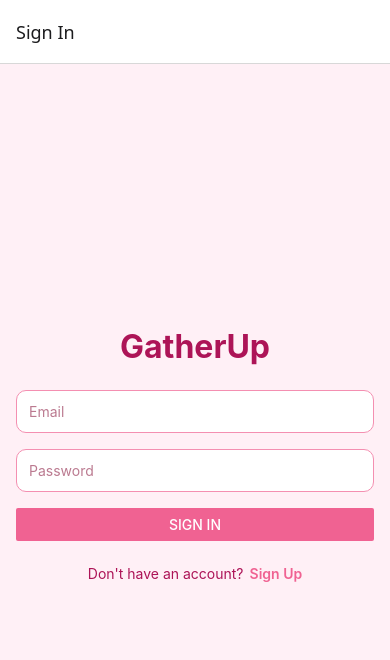
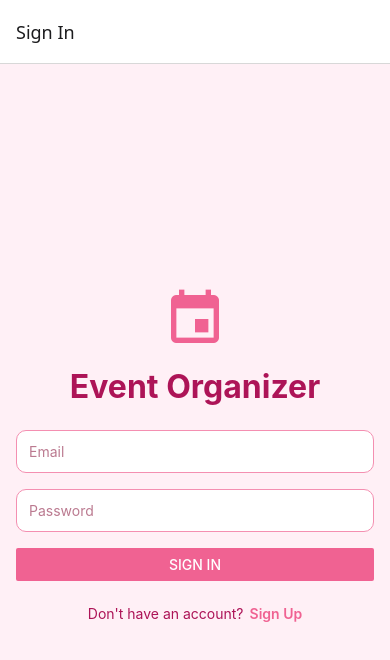
Before and after one commit to gurleen1819/EventOrganizerApp1, a React Native app: screen /Home in a window 390 px wide. Shown: the top 660 px of the page. Built offline with nearby package versions, Linux system fonts and the light colour scheme; no server answers; the database is empty.

Commit message:
`Added useEffect hook to CreateEditEventScreen.js and imported Icon component in SignInScreen.js and SignUpScreen.js`

```diff
--- a/screens/CreateEditEventScreen.js
+++ b/screens/CreateEditEventScreen.js
@@ -1,4 +1,4 @@
-import React, { useContext, useState } from "react";
+import React, { useContext, useState, useEffect } from "react"; // <-- added useEffect
 import {
   View,
   TextInput,
@@ -16,6 +16,14 @@ const CATEGORIES = ["Music", "Art", "Tech", "Sports", "Other"];
 
 export default function CreateEditEventScreen({ route, navigation }) {
   const editingEvent = route.params?.event;
+
+  // Dynamically set navigation header title
+  useEffect(() => {
+    navigation.setOptions({
+      title: editingEvent ? "Edit Event" : "Create Event",
+    });
+  }, [editingEvent, navigation]);
+
   const { createEvent, updateEvent } = useContext(EventsContext);
   const { user } = useContext(AuthContext);
 
--- a/screens/HomeScreen.js
+++ b/screens/HomeScreen.js
@@ -34,7 +34,7 @@ export default function HomeScreen({ navigation }) {
     <SafeAreaView style={styles.container}>
       {/* Header */}
       <View style={styles.header}>
-        <Text style={styles.title}>gatherup</Text>
+        <Text style={styles.title}>Event Organizer</Text>
       </View>
 
       {/* Search */}
--- a/screens/SignInScreen.js
+++ b/screens/SignInScreen.js
@@ -6,8 +6,8 @@ import {
   StyleSheet,
   Text,
   TouchableOpacity,
-  Alert,
 } from "react-native";
+import Icon from "react-native-vector-icons/MaterialIcons";  // <-- import Icon
 import { AuthContext } from "../contexts/AuthProvider";
 
 export default function SignInScreen({ navigation }) {
@@ -27,7 +27,10 @@ export default function SignInScreen({ navigation }) {
 
   return (
     <View style={styles.container}>
-      <Text style={styles.title}>GatherUp</Text>
+      {/* Event icon */}
+      <Icon name="event" size={64} color="#f06292" style={styles.icon} />
+
+      <Text style={styles.title}>Event Organizer</Text>
 
       <TextInput
         placeholder="Email"
@@ -68,6 +71,10 @@ const styles = StyleSheet.create({
     justifyContent: "center",
     padding: 16,
   },
+  icon: {
+    alignSelf: "center",
+    marginBottom: 16,
+  },
   title: {
     fontSize: 32,
     fontWeight: "700",
--- a/screens/SignUpScreen.js
+++ b/screens/SignUpScreen.js
@@ -8,6 +8,7 @@ import {
   TouchableOpacity,
   Alert,
 } from "react-native";
+import Icon from "react-native-vector-icons/MaterialIcons"; // <-- import Icon
 import { AuthContext } from "../contexts/AuthProvider";
 
 export default function SignUpScreen({ navigation }) {
@@ -29,6 +30,9 @@ export default function SignUpScreen({ navigation }) {
 
   return (
     <View style={styles.container}>
+      {/* Event icon */}
+      <Icon name="event" size={64} color="#f06292" style={styles.icon} />
+
       <Text style={styles.title}>Create account</Text>
 
       <TextInput
@@ -67,6 +71,10 @@ const styles = StyleSheet.create({
     justifyContent: "center",
     padding: 16,
   },
+  icon: {
+    alignSelf: "center",
+    marginBottom: 16,
+  },
   title: {
     fontSize: 24,
     fontWeight: "600",
```
